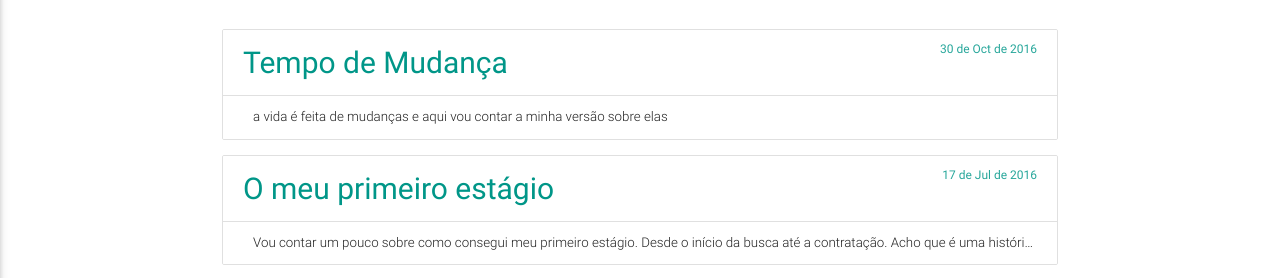
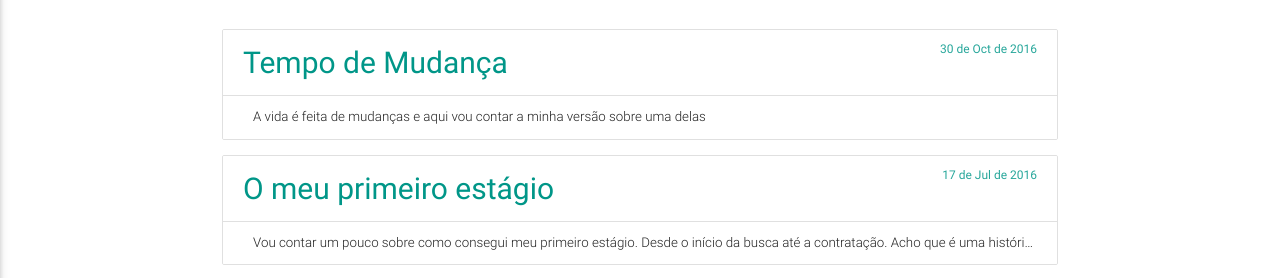
Before and after one commit to hugocarreira/hugocarreira.github.io, a Jekyll site: the page built from index.html, in a window 1280 px wide. Shown: the part 636-914 px from the top of the page. Built offline with Jekyll 4.4.1, drawn with Linux system fonts in a browser that asks for light colours; the list of posts is cut into pages by our own code.

Commit message:
description update

```diff
--- a/_layouts/default.html
+++ b/_layouts/default.html
@@ -14,6 +14,10 @@
       <meta name="viewport" content="width=device-width, initial-scale=1.0"/>
       <meta http-equiv="Content-Language" content="pt-br">
       <meta charset="utf-8"/>
+
+      {% if page.description %}
+      <meta name="description" content="{{ page.description }}"
+      {% endif %}
     </head>
   <body>
     {% include header.html %}
--- a/_posts/2016-10-30-tempo-de-mudancas.markdown
+++ b/_posts/2016-10-30-tempo-de-mudancas.markdown
@@ -4,7 +4,7 @@
 date: "2016-10-30 15:46:14 -0200"
 author: Hugo Carreira
 slug: tempo-de-mudanca
-description: a vida é feita de mudanças e aqui vou contar a minha versão sobre elas
+description: A vida é feita de mudanças e aqui vou contar a minha versão sobre uma delas
 ---
 
 Inicialmente queria pedir desculpas pelo sumiço, sei que teve uma galera que curtiu a post sobre [O meu primeiro estágio](http://hugocarreira.me/o-meu-primeiro-estagio) e quer ler a continuação, porém eu queria intercalar a segunda parte com algum outro post, mas fiquei sem imaginação e acabou que deixei o blog um pouco de lado. Enfim, estou com o intuito de voltar a escrever, quero manter uma marca de **1 post a cada 15 dias**, sempre com assuntos variados porém que tenham a ver com a área de tecnologia da informação.
```
